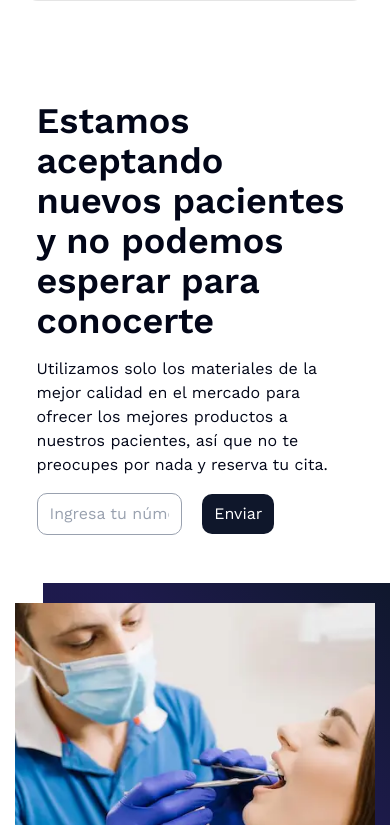
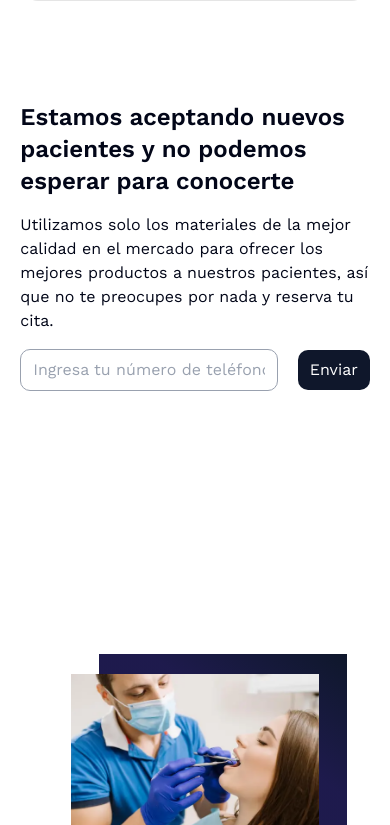
Before and after one commit to EnriqueHM31/dentista-web, a React (Vite) app: page / in a window 390 px wide. Shown: the part 2999-3824 px from the top of the page. Built offline with nearby package versions, Linux system fonts and the light colour scheme.

Commit message:
Componer el responsive de la seccion de telefono

```diff
--- a/src/components/SectionTelefono.tsx
+++ b/src/components/SectionTelefono.tsx
@@ -4,7 +4,7 @@ import TituloSeccion from "./ui/TituloSeccion";
 
 export default function SectionTelefono() {
     return (
-        <motion.section className="min-h-screen flex xl:flex-row flex-col items-center justify-center max-w-10/12 w-full mx-auto py-5 xl:py-10 px-1 md:px-10 lg:px-20 xl:px-10  gap-12"
+        <motion.section className="min-h-screen flex xl:flex-row flex-col items-center justify-center max-w-11/12 md:max-w-10/12 w-full mx-auto py-5 xl:py-10 px-1 md:px-10 lg:px-20 xl:px-10  gap-12"
             initial={{ opacity: 0, y: 30 }}
             whileInView={{ opacity: 1, y: 0 }} transition={{
                 duration: 0.3,
@@ -19,7 +19,7 @@ export default function SectionTelefono() {
 
                 <motion.p>Utilizamos solo los materiales de la mejor calidad en el mercado para ofrecer los mejores productos a nuestros pacientes, así que no te preocupes por nada y reserva tu cita.</motion.p>
 
-                <motion.form action="#" className="flex items-center gap-5 w-full max-w-3/4"
+                <motion.form action="#" className="flex items-center gap-5 w-full max-w-full md:max-w-3/4"
                     initial={{ opacity: 0, y: 30 }}
                     whileInView={{ opacity: 1, y: 0 }} transition={{
                         duration: 0.3,
@@ -41,7 +41,7 @@ export default function SectionTelefono() {
                     ease: "easeOut",
                 }}
             >
-                <div className="size-90 relative">
+                <div className="xl:size-90 md:size-75 size-45 w-full max-w-11/12 relative">
                     <div className="absolute -z-10 w-full h-full inset-0 flex xl:items-center items-end xl:justify-center xl:flex-1 bg-gradient-to-tr to-primary from-indigo-950 from-60% translate-x-7"></div>
                     <img src={IMAGENSERVICIO1} alt="Imagen servicio 1" className="w-full h-full object-cover translate-y-5 " />
                 </div>
--- a/src/components/ui/TituloSeccion.tsx
+++ b/src/components/ui/TituloSeccion.tsx
@@ -6,6 +6,6 @@ interface TituloSeccionProps {
 
 export default function TituloSeccion({ titulo, clases }: TituloSeccionProps) {
     return (
-        <h2 className={`text-4xl w-full font-bold text-accent ${clases}`}>{titulo}</h2>
+        <h2 className={`xl:text-4xl lg:text-3xl md:text-2xl text-2xl w-full font-bold text-accent ${clases}`}>{titulo}</h2>
     )
 }
```
